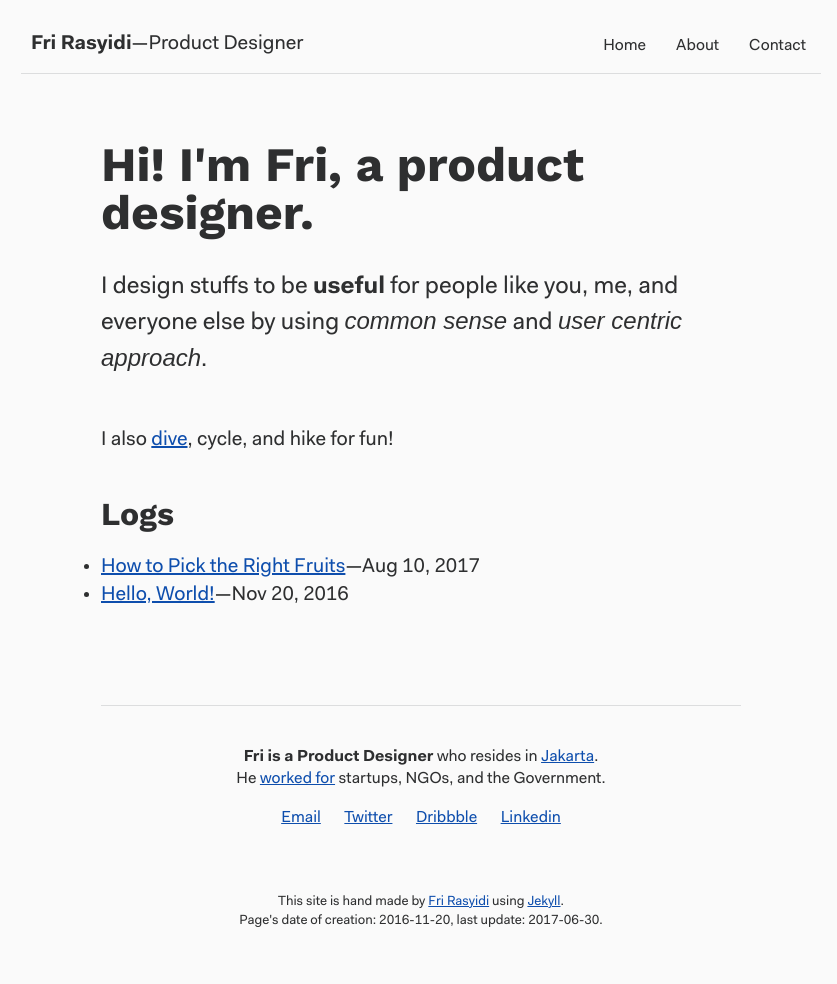
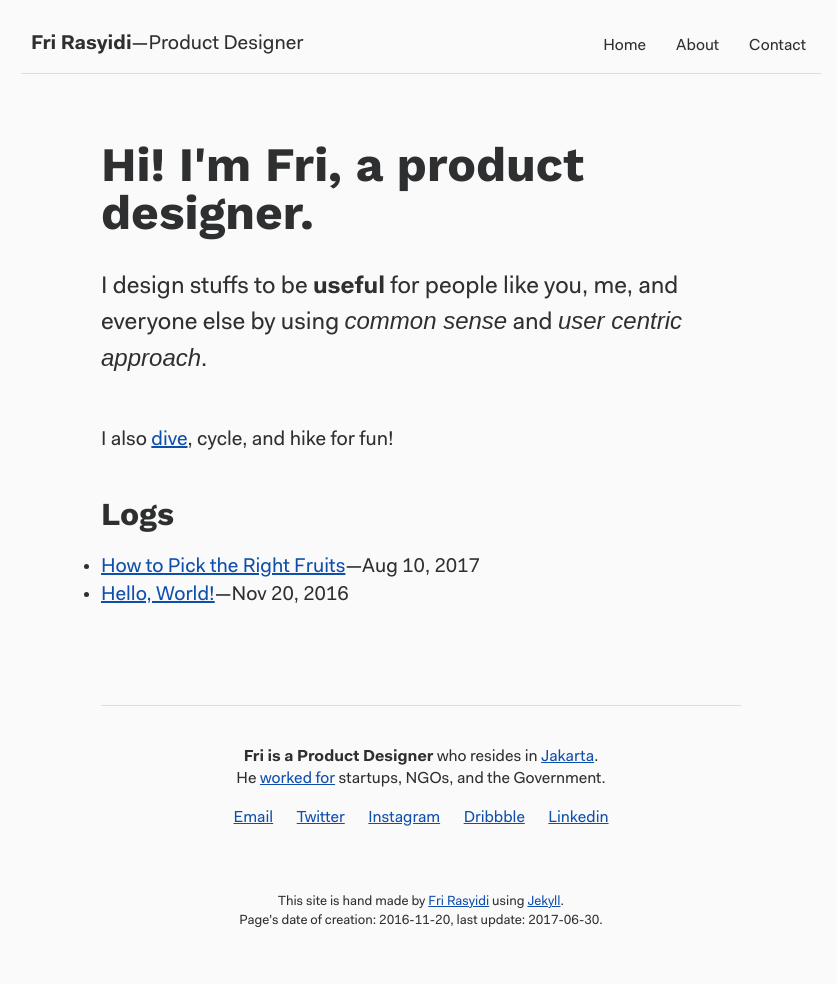
Before and after one commit to frirasyidi/frirasyidi.github.io, a Jekyll site: the page built from index.html, in a window 1280 px wide. Shown: the whole page, without its empty margins (219-1056 px from the left). Built offline with Jekyll 4.4.1, drawn with Linux system fonts in a browser that asks for light colours; some web fonts are replaced.

Commit message:
add Instagram to footer

```diff
--- a/_includes/footer.html
+++ b/_includes/footer.html
@@ -5,6 +5,7 @@
 		<div class="contacts">
 			<a href="mailto:fri@frirasyidi.com">Email</a>
 			<a href="https://twitter.com/frirasyidi">Twitter</a>
+			<a href="https://instagram.com/frirasyidi">Instagram</a>
 			<a href="http://www.dribble.com/frirasyidi/">Dribbble</a>
 			<a href="http://id.linkedin.com/in/frirasyidi/">Linkedin</a>
 		</div>
```
